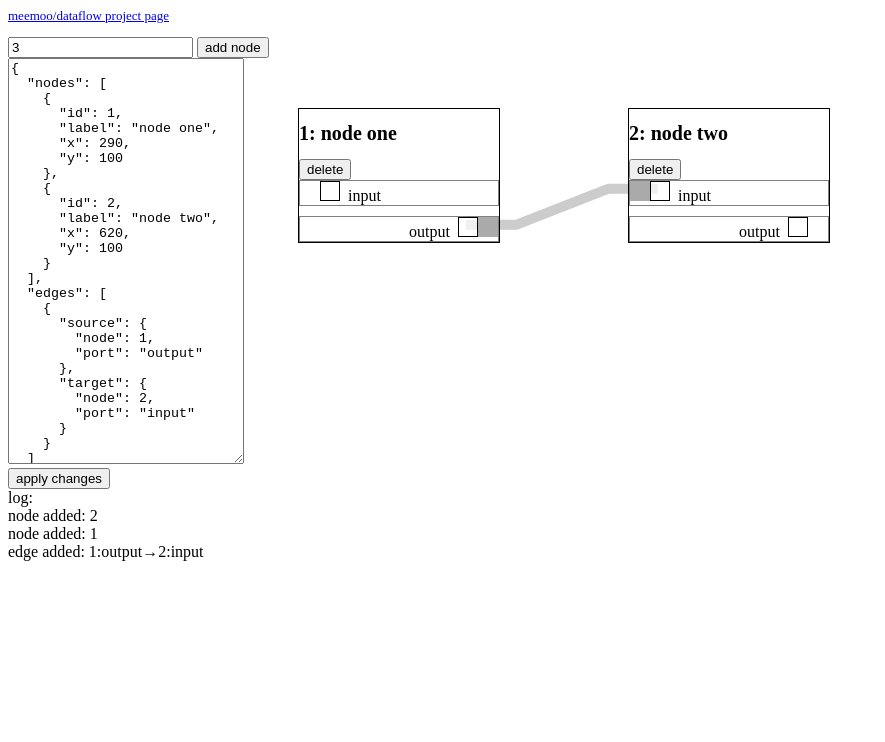
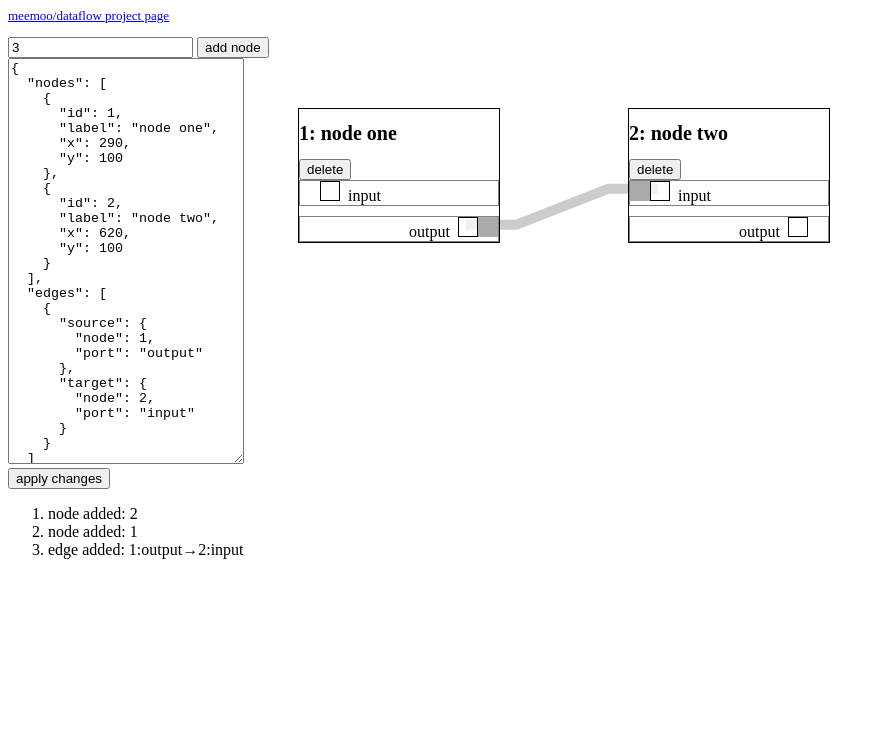
Before and after one commit to meemoo/dataflow, a plain HTML site: page index.html in a window 1280 px wide. Shown: the whole page, without its empty margins (0-885 px from the left). Drawn offline with Linux system fonts and the light colour scheme.

Commit message:
scrolling log list

```diff
--- a/index.html
+++ b/index.html
@@ -47,8 +47,8 @@
     <textarea id="code" style="width: 230px; height: 400px;"></textarea><br/>
     <input id="apply" type="submit" value="apply changes" />
   </form>
-  <div id="log">
-    log: <br />
+  <div id="log" style="width:400px; height: 250px; overflow: auto;">
+    <ol id="loglist" />
   </div>
   <script>
     $(function($) {
@@ -64,16 +64,20 @@
       });
       // Log changes
       Dataflow.on("node:add", function(graph, node){
-        $("#log").append("node added: " + node.toString() + "<br />");
+        $("#loglist").append("<li>node added: " + node.toString() + "</li>");
+        $("#log").attr({ scrollTop: $("#log").prop("scrollHeight")+5000 });
       });
       Dataflow.on("node:remove", function(graph, node){
-        $("#log").append("node removed: " + node.toString() + "<br />");
+        $("#loglist").append("<li>node removed: " + node.toString() + "</li>");
+        $("#log").attr({ scrollTop: $("#log").prop("scrollHeight")+5000 });
       });
       Dataflow.on("edge:add", function(graph, edge){
-        $("#log").append("edge added: " + edge.toString() + "<br />");
+        $("#loglist").append("<li>edge added: " + edge.toString() + "</li>");
+        $("#log").attr({ scrollTop: $("#log").prop("scrollHeight")+5000 });
       });
       Dataflow.on("edge:remove", function(graph, edge){
-        $("#log").append("edge removed: " + edge.toString() + "<br />");
+        $("#loglist").append("<li>edge removed: " + edge.toString() + "</li>");
+        $("#log").attr({ scrollTop: $("#log").prop("scrollHeight")+5000 });
       });
 
       // Load test graph
```
